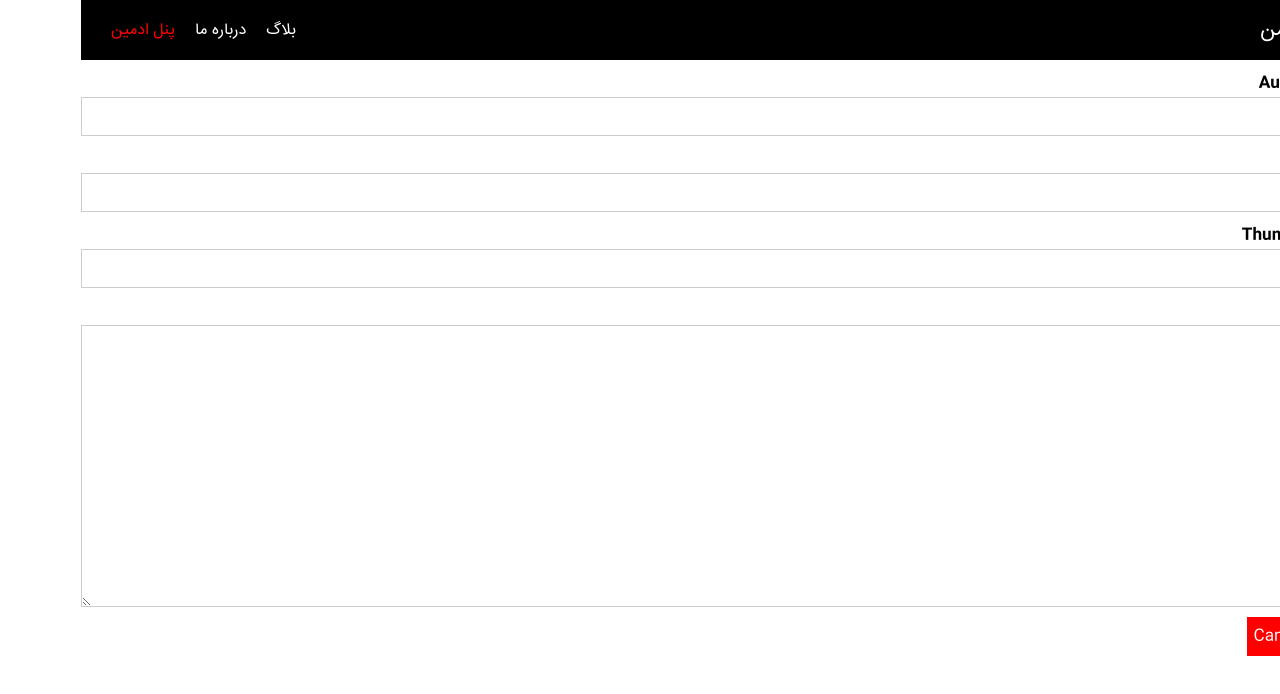
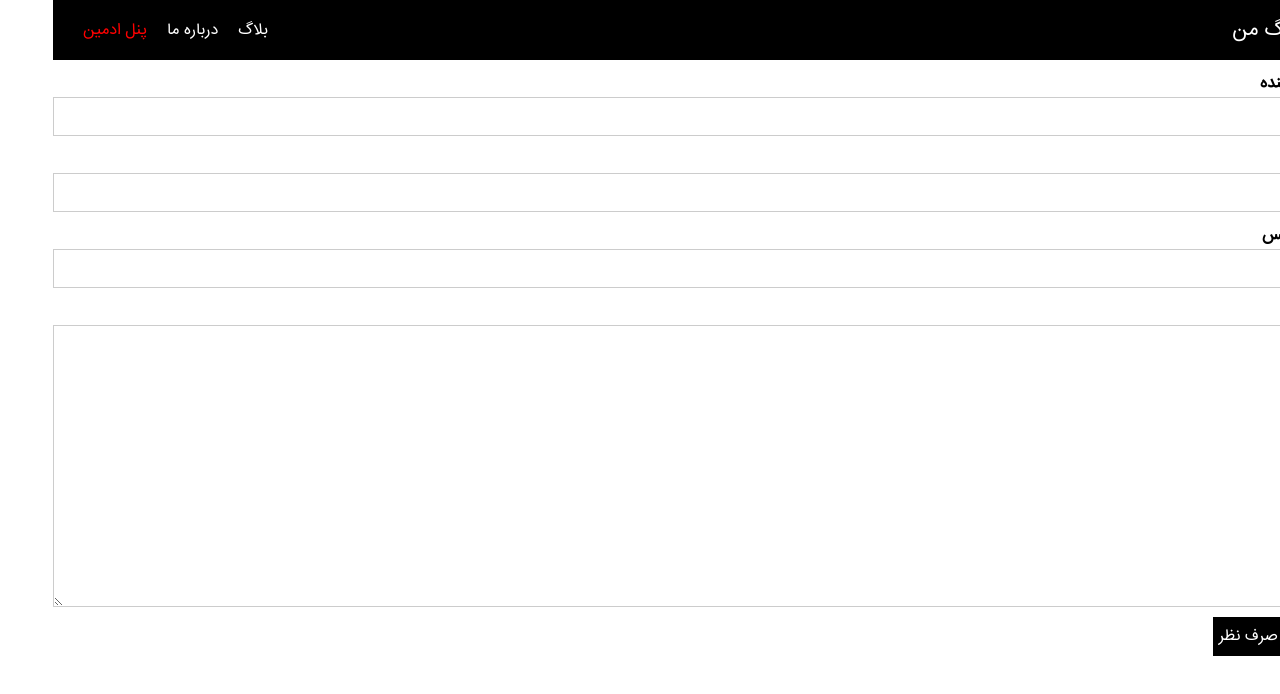
Before and after one commit to mistrs2p/renuxt, a Nuxt app: page /admin/new-post in a window 1280 px wide. Shown: the top 694 px of the page. Built offline with nearby package versions, Linux system fonts and the light colour scheme.

Commit message:
Some Refactore Done

```diff
--- a/pages/admin/index.vue
+++ b/pages/admin/index.vue
@@ -1,7 +1,7 @@
 <template>
   <div class="admin-page">
     <section class="new-post">
-      <button>ایجاد پست جدید</button>
+      <button @click="$router.push('admin/new-post')">ایجاد پست جدید</button>
     </section>
     <section class="existing-posts">
       <h1>پست های موجود</h1>
--- a/pages/admin/new-post/index.vue
+++ b/pages/admin/new-post/index.vue
@@ -2,18 +2,18 @@
   <div class="admin-new-post-page">
     <section class="new-post-form">
       <form @submit.prevent="onSave">
-        <AppControlInput v-model="editedPost.author">Author Name</AppControlInput>
-        <AppControlInput v-model="editedPost.title">Title</AppControlInput>
-        <AppControlInput v-model="editedPost.thumbnailLink">Thumbnail Link</AppControlInput>
-        <AppControlInput
+        <UIAppControlInput v-model="editedPost.author">نام نویسنده</UIAppControlInput>
+        <UIAppControlInput v-model="editedPost.title">عنوان</UIAppControlInput>
+        <UIAppControlInput v-model="editedPost.thumbnailLink">لینک عکس</UIAppControlInput>
+        <UIAppControlInput
           control-type="textarea"
-          v-model="editedPost.content">Content</AppControlInput>
-        <AppButton type="submit">Save</AppButton>
-        <AppButton
+          v-model="editedPost.content">محتوا</UIAppControlInput>
+        <UIAppButton type="submit">ذخیره</UIAppButton>
+        <UIAppButton
           type="button"
           style="margin-left: 10px"
-          btn-style="cancel"
-          @click="onCancel">Cancel</AppButton>
+          btn-style="canel"
+          @click="onCancel">صرف نظر</UIAppButton>
       </form>
     </section>
   </div>
@@ -33,7 +33,9 @@ export default {
  },
  methods: {
    onSave () {},
-   onCanel () {}
+   onCancel () {
+     this.$router.push('/admin')
+   }
  }
 }
 </script>
```
